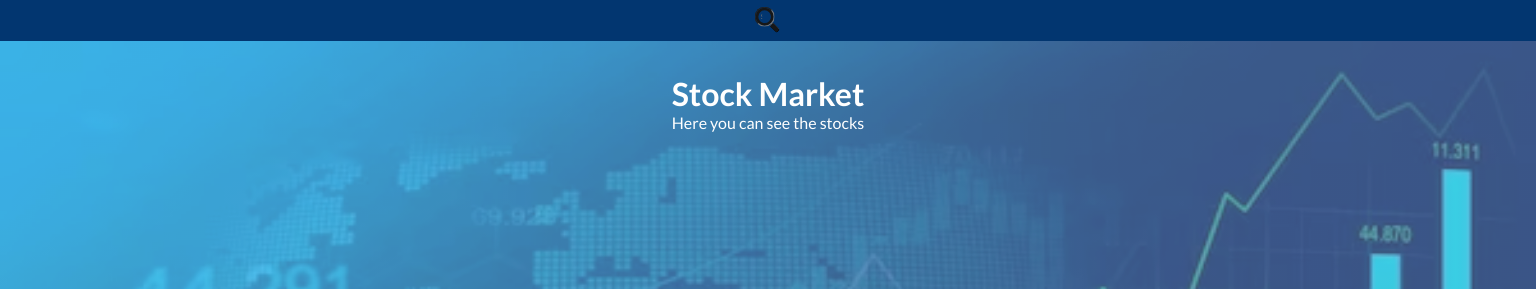
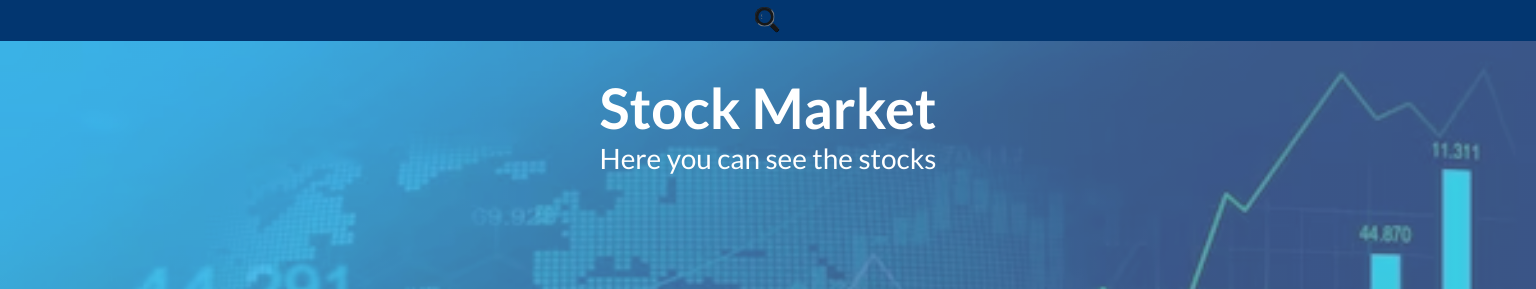
Before and after one commit to danielamoreno699/react-project-capstone, a React (Create React App) app: page /Home in a window 1536 px wide. Shown: the top 289 px of the page. Built offline with nearby package versions, Linux system fonts and the light colour scheme; no server answers.

Commit message:
update css

```diff
--- a/src/styles/Home.css
+++ b/src/styles/Home.css
@@ -175,13 +175,14 @@
 .Container-txt{
   display: flex;
   justify-content: space-between;
-
+ font-size: 175%;
   align-items: center;
 }
 
 .mask{
   height: 60vh;
 }
+
 
 
 
```
